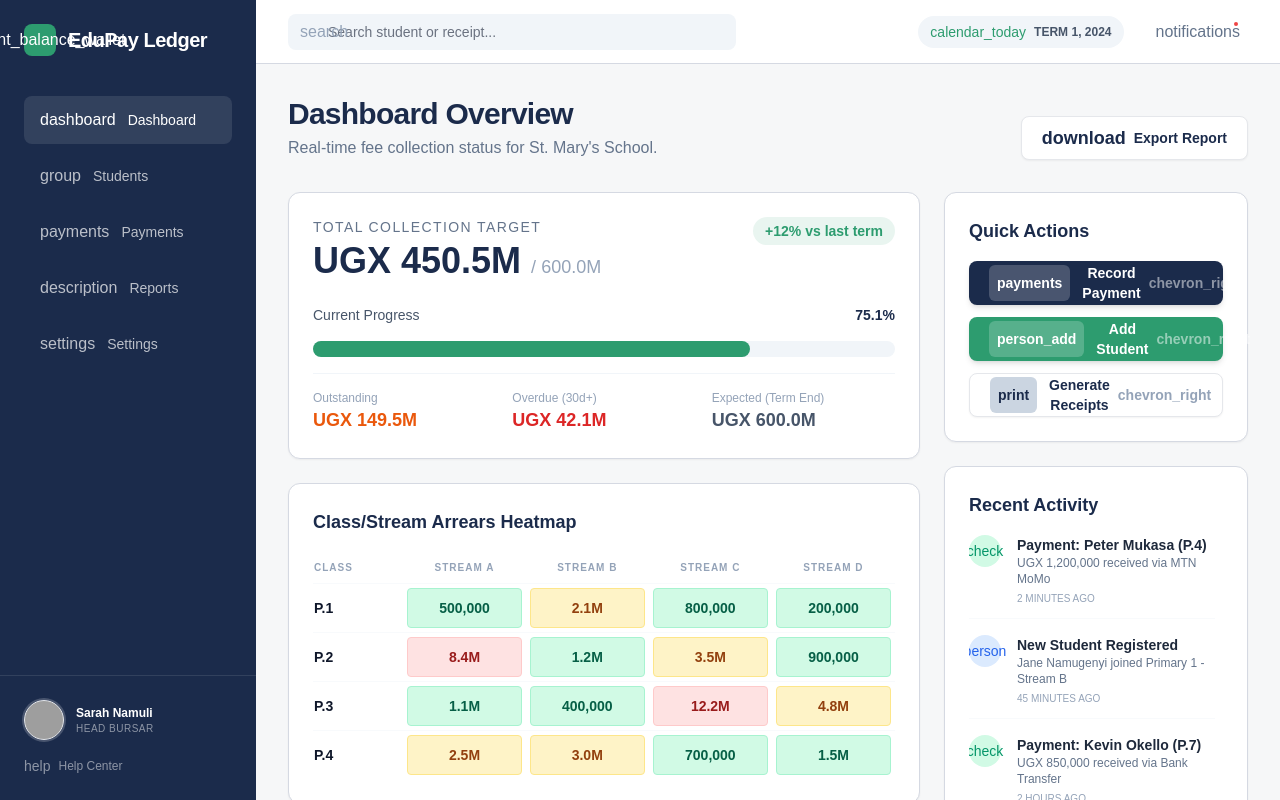
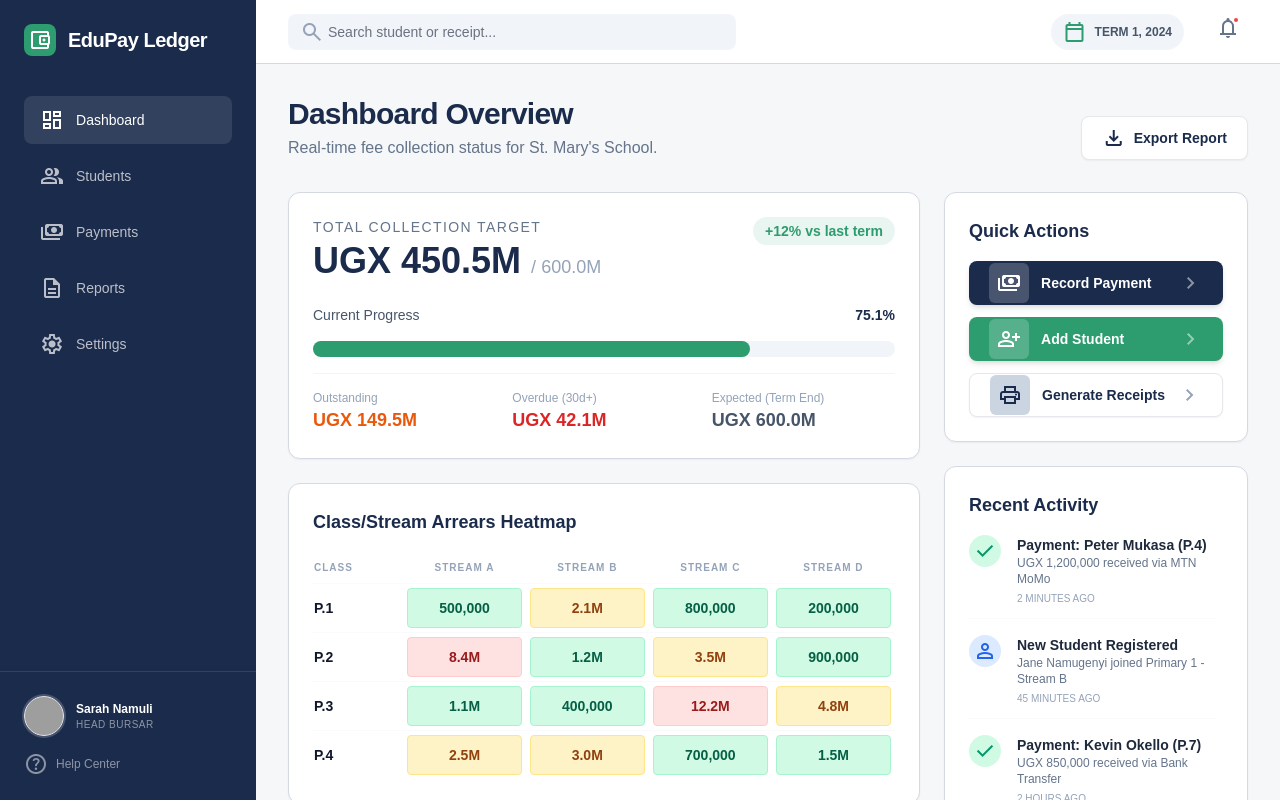
Before and after one commit to Kisakye5308/EduPay-Ledger, a Next.js app in the folder edupay-ledger/: page /dashboard in a window 1280 px wide. Built offline with nearby package versions, Linux system fonts and the light colour scheme; grey boxes are pictures that could not be loaded.

Commit message:
Add google material symbol to dashboard

```diff
--- a/edupay-ledger/app/layout.tsx
+++ b/edupay-ledger/app/layout.tsx
@@ -28,6 +28,10 @@ export default function RootLayout({
       <head>
         <link rel="preconnect" href="https://fonts.googleapis.com" />
         <link rel="preconnect" href="https://fonts.gstatic.com" crossOrigin="anonymous" />
+        <link
+          href="https://fonts.googleapis.com/css2?family=Material+Symbols+Outlined:opsz,wght,FILL,GRAD@20..48,100..700,0..1,-50..200"
+          rel="stylesheet"
+        />
       </head>
       <body className="bg-background-light dark:bg-background-dark text-slate-900 dark:text-slate-100 antialiased">
         {children}
```
